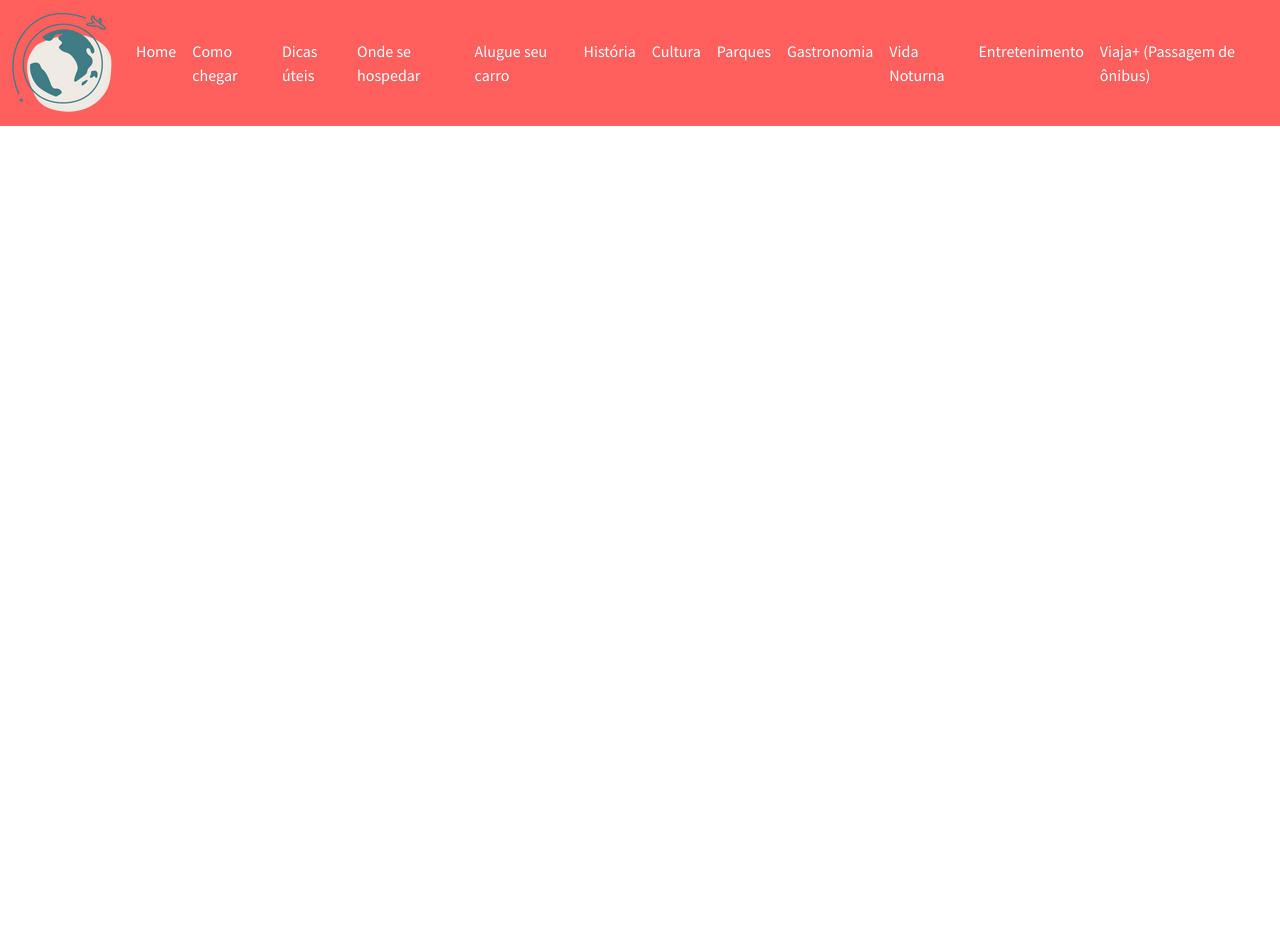
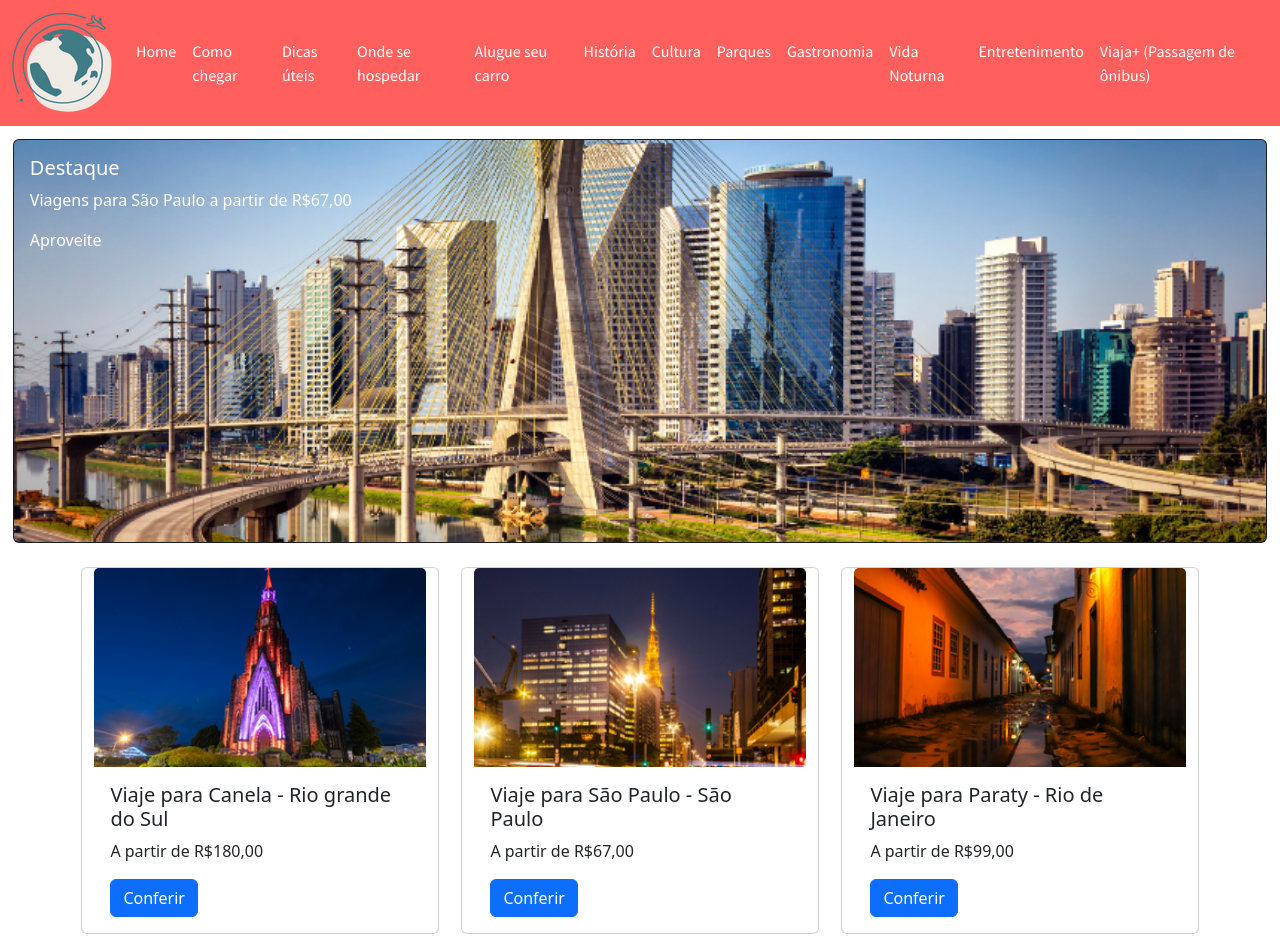
Before and after one commit to mihcristina/gulliver-enterprise, a plain HTML site: page travel_plus.html in a window 1280 px wide. Before the commit the page ends 800 px from the top, so only its background shows below. Drawn offline with nearby package versions, Linux system fonts and the light colour scheme.

Commit message:
add cards in travel_plus

```diff
--- /dev/null
+++ b/css/travel_plus.css
@@ -0,0 +1,19 @@
+@import url('https://fonts.googleapis.com/css2?family=Source+Sans+Pro&display=swap');
+
+.navbar {
+    background-color: #FF5F5D !important;
+}
+
+li a {
+    color: #ffff !important;
+    font-family: 'Source Sans Pro', sans-serif;
+}
+
+.card-travel {
+    margin: 1%;
+    display: inline-block;
+}
+
+.bg-dark {
+    margin: 1%;
+}
--- a/travel_plus.html
+++ b/travel_plus.html
@@ -6,7 +6,7 @@
     <meta name="viewport" content="width=device-width, initial-scale=1.0">
     <title>Viaja+</title>
     <link href="https://cdn.jsdelivr.net/npm/bootstrap@5.2.0-beta1/dist/css/bootstrap.min.css" rel="stylesheet" integrity="sha384-0evHe/X+R7YkIZDRvuzKMRqM+OrBnVFBL6DOitfPri4tjfHxaWutUpFmBp4vmVor" crossorigin="anonymous">
-    <link rel="stylesheet" href="./css/useful_tips.css">
+    <link rel="stylesheet" href="./css/travel_plus.css">
     <link rel="stylesheet" href="https://use.fontawesome.com/releases/v5.15.4/css/all.css" integrity="sha384-DyZ88mC6Up2uqS4h/KRgHuoeGwBcD4Ng9SiP4dIRy0EXTlnuz47vAwmeGwVChigm" crossorigin="anonymous">
     <link rel="shortcut icon" href="./imgs/1.png" type="image/x-icon">
 </head>
@@ -35,5 +35,56 @@
             </div>
         </div>
     </nav>
+
+    <section>
+        <div class="card bg-dark text-white">
+            <img class="card-img" src="./imgs/8.png" alt="Imagem com a cidade de São Paulo">
+            <div class="card-img-overlay">
+                <h5 class="card-title">Destaque</h5>
+                <p class="card-text">Viagens para São Paulo a partir de R$67,00</p>
+                <p class="card-text">Aproveite</p>
+            </div>
+        </div>
+    </section>
+
+    <section class="container">
+        <div class="row">
+            <div class="card card-travel col-sm" style="width: 18rem;">
+                <img class="card-img-top" src="./imgs/9.png" alt="Igreja da cidade de Canela">
+                <div class="card-body">
+                    <h5 class="card-title">Viaje para Canela - Rio grande do Sul</h5>
+                    <p class="card-text">A partir de R$180,00</p>
+                    <a href="#" class="btn btn-primary">Conferir</a>
+                </div>
+            </div>
+            <div class="card card-travel col-sm" style="width: 18rem;">
+                <img class="card-img-top" src="./imgs/10.png" alt="Ciclovia da Avenida Paulista ">
+                <div class="card-body">
+                    <h5 class="card-title">Viaje para São Paulo - São Paulo</h5>
+                    <p class="card-text">A partir de R$67,00</p>
+                    <a href="#" class="btn btn-primary">Conferir</a>
+                </div>
+            </div>
+            <div class="card card-travel col-sm" style="width: 18rem;">
+                <img class="card-img-top" src="./imgs/11.png" alt="Imagem de capa do card">
+                <div class="card-body">
+                    <h5 class="card-title">Viaje para Paraty - Rio de Janeiro</h5>
+                    <p class="card-text">A partir de R$99,00</p>
+                    <a href="#" class="btn btn-primary">Conferir</a>
+                </div>
+            </div>
+        </div>
+    </section>
+
+    <div vw class="enabled">
+        <div vw-access-button class="active"></div>
+        <div vw-plugin-wrapper>
+            <div class="vw-plugin-top-wrapper"></div>
+        </div>
+    </div>
+    <script src="https://vlibras.gov.br/app/vlibras-plugin.js"></script>
+    <script>
+        new window.VLibras.Widget('https://vlibras.gov.br/app');
+    </script>
 </body>
 </html>
```
